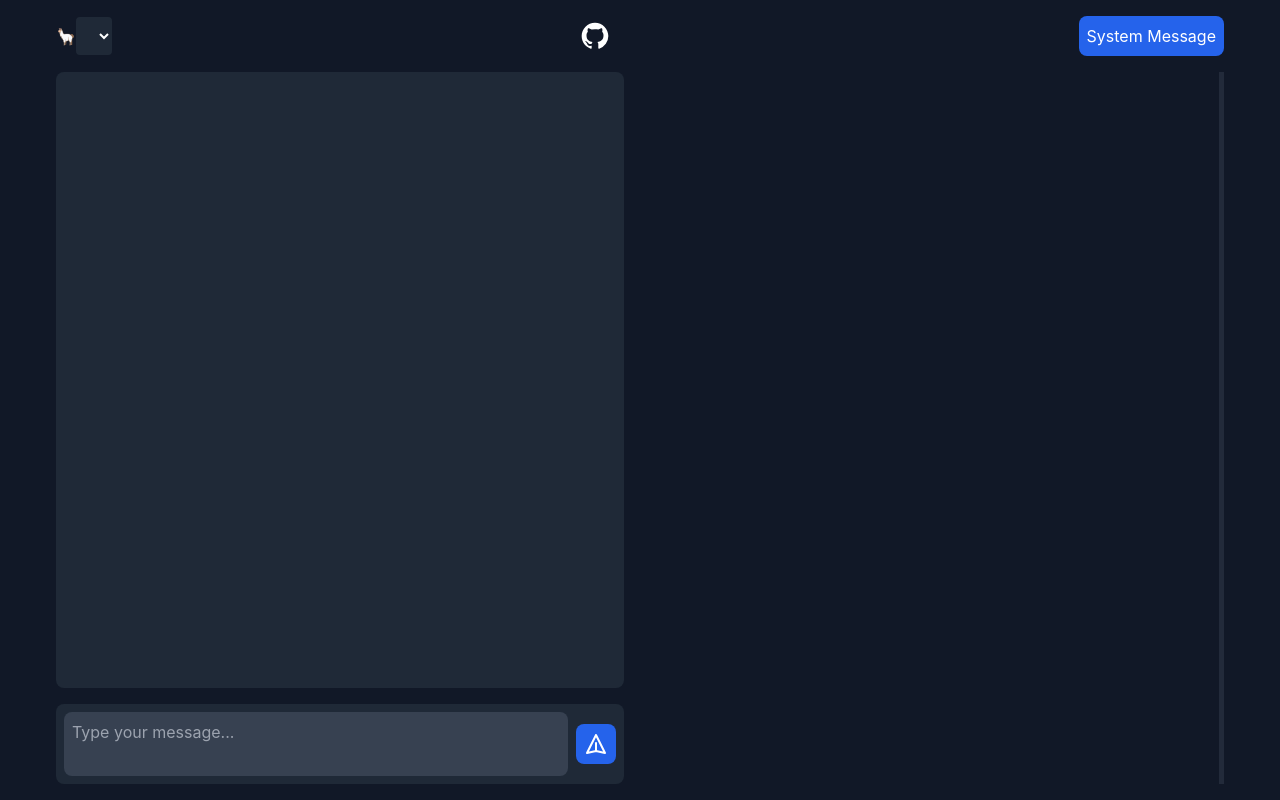
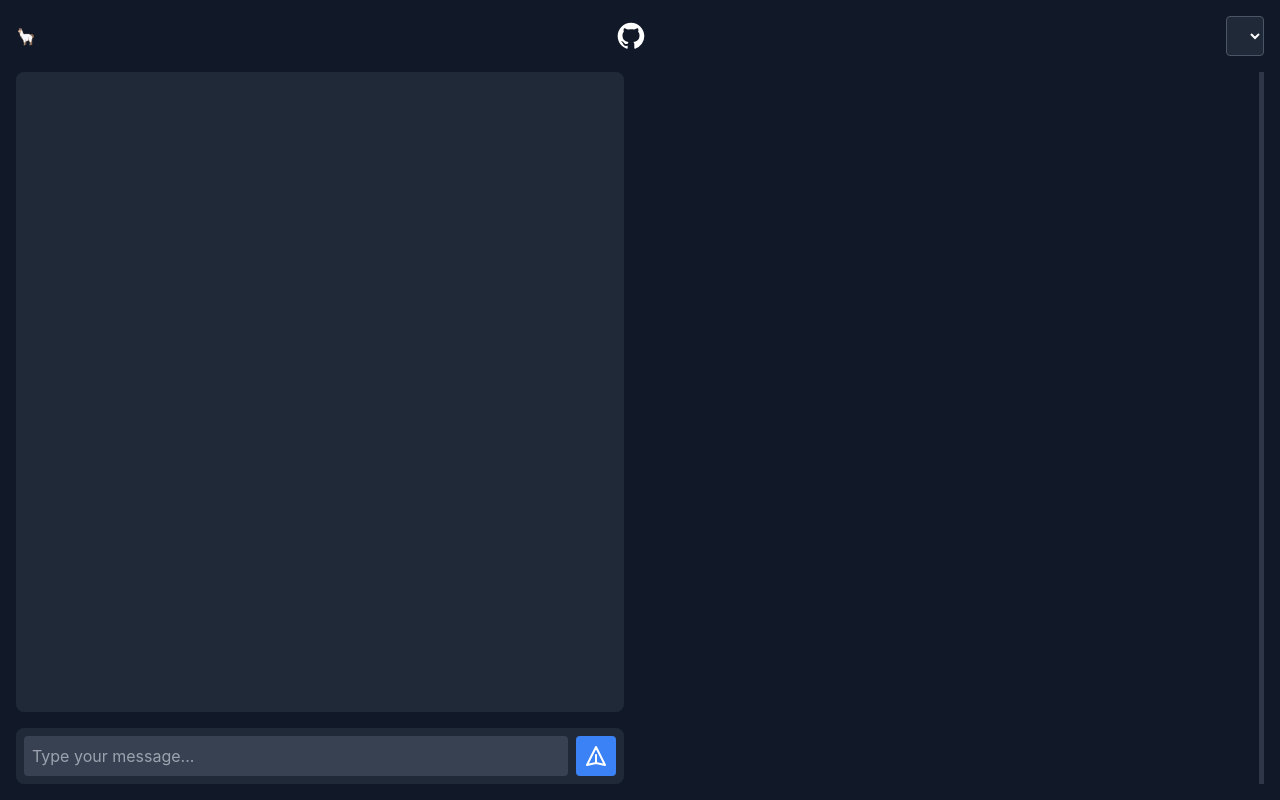
Before and after one commit to ArtyLLaMa/ArtyLLaMA, a Flask app: page / in a window 1280 px wide. Run offline with Flask 3, Linux system fonts and the light colour scheme; data that the repository does not hold is empty; parts of the project's set-up code (start-up, migrations or seed data) failed here and were passed over; some libraries are stand-ins or nearby versions.

Commit message:
feat: add Ollama support!

````diff
--- a/app.py
+++ b/app.py
@@ -1,5 +1,5 @@
 from flask import Flask, request, jsonify, render_template, Response, stream_with_context
-from llama_cpp import Llama
+#from llama_cpp import Llama
 import json
 import os
 import logging
@@ -11,39 +11,41 @@ app = Flask(__name__)
 logging.basicConfig(level=logging.DEBUG)
 logger = logging.getLogger(__name__)
 
-os.environ['LLAMA_METAL'] = '1'
-os.environ['LLAMA_ACCELERATE'] = '1'
+# os.environ['DLLAMA_CUBLAS'] = '1'
+# os.environ['LLAMA_ACCELERATE'] = '1'
 
 models = {}
 
-def initialize_models():
-    global models
-    models_dir = 'models'
-    for model_file in os.listdir(models_dir):
-        if model_file.endswith('.gguf'):
-            model_path = os.path.join(models_dir, model_file)
-            try:
-                models[model_file] = Llama(
-                    model_path=model_path,
-                    n_ctx=8192,
-                    n_threads=32,
-                    n_batch=512,
-                    n_gpu_layers=-1,
-                    use_mlock=True,
-                    use_mmap=True,
-                    low_vram=False,
-                    flash_attn=True,
-                    temperature=0.8,
-                    top_k=40,
-                    top_p=0.9,
-                    repetition_penalty=1.3,
-                    stop=["<|start_header_id|>", "<|end_header_id|>", "<|eot_id|>"]
-                )
-                logger.info(f"Loaded model: {model_file}")
-            except Exception as e:
-                logger.error(f"Error loading model {model_file}: {str(e)}")
+# def initialize_models():
+#     global models
+#     models_dir = 'models'
+#     for model_file in os.listdir(models_dir):
+#         if model_file.endswith('.gguf'):
+#             model_path = os.path.join(models_dir, model_file)
+#             try:
+#                 models[model_file] = Llama(
+#                 model_path=model_path,
+#                 n_ctx=8192,
+#                 n_threads=32,
+#                 n_batch=512,
+#                 n_gpu_layers=-1,  # This tells llama.cpp to use all GPU layers
+#                 use_mlock=True,
+#                 use_mmap=True,
+#                 low_vram=False,
+#                 offload_kqv=True,  # Offload key/query/value matrices to GPU memory
+#                 use_cuda=True,  # Enable CUDA support
+#                 temperature=0.8,
+#                 top_k=40,
+#                 top_p=0.9,
+#                 repetition_penalty=1.3,
+#                 stop=["<|start_header_id|>", "<|end_header_id|>", "<|eot_id|>"]
+#             )
 
-initialize_models()
+#                 logger.info(f"Loaded model: {model_file}")
+#             except Exception as e:
+#                 logger.error(f"Error loading model {model_file}: {str(e)}")
+
+# initialize_models()
 
 def format_prompt(system_message, user_message, chat_history=[]):
     formatted_prompt = ""
--- a/static/css/style.css
+++ b/static/css/style.css
@@ -23,6 +23,7 @@ main {
 #chat-history {
     scrollbar-width: thin;
     scrollbar-color: #4a5568 #2d3748;
+    transition: all 0.3s ease;
 }
 
 #chat-history::-webkit-scrollbar {
@@ -40,6 +41,12 @@ main {
 
 .message {
     max-width: 80%;
+    animation: fadeIn 0.3s ease-out;
+}
+
+@keyframes fadeIn {
+    from { opacity: 0; transform: translateY(10px); }
+    to { opacity: 1; transform: translateY(0); }
 }
 
 /* Input area */
@@ -98,12 +105,8 @@ textarea {
 
 /* Loading spinner */
 @keyframes spin {
-    0% {
-        transform: rotate(0deg);
-    }
-    100% {
-        transform: rotate(360deg);
-    }
+    0% { transform: rotate(0deg); }
+    100% { transform: rotate(360deg); }
 }
 
 .animate-spin {
@@ -140,6 +143,20 @@ textarea {
     font-style: italic;
 }
 
+/* Model selector styles */
+select {
+    background-color: #2d3748;
+    color: #e2e8f0;
+    padding: 0.5rem;
+    border-radius: 0.375rem;
+    border: 1px solid #4a5568;
+}
+
+select:focus {
+    outline: none;
+    border-color: #63b3ed;
+}
+
 /* Responsive styles */
 @media (max-width: 768px) {
     #artifact-panel {
--- a/static/js/main.js
+++ b/static/js/main.js
@@ -1,3 +1,17 @@
+async function fetchAvailableModels() {
+    try {
+      const response = await fetch('http://localhost:11434/api/tags');
+      if (!response.ok) {
+        throw new Error(`HTTP error! status: ${response.status}`);
+      }
+      const data = await response.json();
+      return data.models.map(model => model.name);
+    } catch (error) {
+      console.error('Error fetching models:', error);
+      return [];
+    }
+  }
+
   function chatApp() {
     return {
       chatHistory: [],
@@ -15,24 +29,11 @@ function chatApp() {
       isArtifactExpanded: false,
 
       async init() {
-          await this.fetchAvailableModels();
+        this.availableModels = await fetchAvailableModels();
         if (this.availableModels.length > 0) {
           this.selectedModel = this.availableModels[0];
         }
         this.initResizable();
-      },
-
-      async fetchAvailableModels() {
-          try {
-              const response = await fetch('/available_models');
-              this.availableModels = await response.json();
-          } catch (error) {
-              console.error('Error fetching available models:', error);
-          }
-      },
-
-      async changeModel() {
-          console.log(`Model changed to: ${this.selectedModel}`);
       },
 
       async sendMessage() {
@@ -45,14 +46,16 @@ function chatApp() {
         this.showArtifact = false;
 
         try {
-              const response = await fetch('/generate', {
+          const response = await fetch('http://localhost:11434/api/chat', {
             method: 'POST',
             headers: { 'Content-Type': 'application/json' },
             body: JSON.stringify({
-                      prompt: userMessage,
               model: this.selectedModel,
-                      system_message: this.systemMessage,
-                      chat_history: this.chatHistory
+              messages: this.chatHistory.map(msg => ({
+                role: msg.role,
+                content: msg.content
+              })),
+              stream: true
             })
           });
 
@@ -80,18 +83,26 @@ function chatApp() {
                 if (data.error) {
                   throw new Error(data.error);
                 }
-                          if (data.token) {
-                              aiResponse += data.token;
+                if (data.message && data.message.content) {
+                  aiResponse += data.message.content;
                   this.chatHistory[this.chatHistory.length - 1].content = aiResponse;
-                          }
-                          if (data.type === 'artifact') {
-                              this.addArtifact(data.data);
                 }
               } catch (parseError) {
                 console.error('Error parsing JSON:', parseError);
               }
             }
+
+            // Force a re-render of the chat history
+            this.chatHistory = [...this.chatHistory];
           }
+
+          // Check for artifacts in the response
+          const artifacts = this.extractArtifacts(aiResponse);
+          if (artifacts.length > 0) {
+            artifacts.forEach(artifact => this.addArtifact(artifact));
+            this.showArtifact = true;
+          }
+
         } catch (error) {
           console.error('Error:', error);
           this.chatHistory.push({ role: 'assistant', content: 'An error occurred while generating the response.', id: Date.now() + 2 });
@@ -104,24 +115,30 @@ function chatApp() {
         });
       },
 
+      extractArtifacts(response) {
+        const artifacts = [];
+        const regex = /```(\w+)?\n([\s\S]+?)\n```/g;
+        let match;
+        while ((match = regex.exec(response)) !== null) {
+          artifacts.push({
+            language: match[1] || 'text',
+            content: match[2]
+          });
+        }
+        return artifacts;
+      },
+
       addArtifact(data) {
         const artifact = {
-              filename: data.filename,
+          filename: `artifact_${Date.now()}.${data.language}`,
           content: data.content,
           isHtml: this.detectHtmlContent(data.content),
           showPreview: false
         };
         this.artifacts.push(artifact);
         this.currentArtifactIndex = this.artifacts.length - 1;
-          this.showArtifact = true;this.displayCurrentArtifact();
-
-          // Add artifact to chat history
-          this.chatHistory.push({
-              role: 'artifact',
-              content: artifact.filename,
-              id: Date.now() + 3,
-              artifactIndex: this.currentArtifactIndex
-          });
+        this.showArtifact = true;
+        this.displayCurrentArtifact();
       },
 
       displayCurrentArtifact() {
@@ -129,7 +146,7 @@ function chatApp() {
         const artifact = this.artifacts[this.currentArtifactIndex];
         const artifactContainer = document.getElementById('artifact-display');
         artifactContainer.innerHTML = `<pre><code>${this.escapeHtml(artifact.content)}</code></pre>`;
-          this.isHtmlContent = artifact.isHtml;
+        this.isHtmlContent = this.detectHtmlContent(artifact.content);
         this.showHtmlPreview = false;
       },
 
--- a/templates/index.html
+++ b/templates/index.html
@@ -1,44 +1,41 @@
 <!DOCTYPE html>
-<html lang="en" x-data="chatApp()">
+<html lang="en">
 <head>
     <meta charset="UTF-8">
     <meta name="viewport" content="width=device-width, initial-scale=1.0">
-    <title>ArtyLLaMA 🦙 - Craft Conversations, Create Content</title>
-    <link href="https://cdn.jsdelivr.net/npm/tailwindcss@2.2.19/dist/tailwind.min.css" rel="stylesheet">
-    <link rel="stylesheet" href="/static/css/style.css">
-    <script src="https://cdn.jsdelivr.net/npm/alpinejs@3.x.x/dist/cdn.min.js" defer></script>
+    <title>ArtyLLaMA Chat</title>
+    <script src="https://cdn.tailwindcss.com"></script>
+    <script defer src="https://cdn.jsdelivr.net/npm/alpinejs@3.x.x/dist/cdn.min.js"></script>
+    <link rel="stylesheet" href="static/css/style.css">
 </head>
-<body class="bg-gray-900 text-gray-100">
-    <div class="container mx-auto p-4 h-screen flex flex-col">
-        <header class="flex justify-between items-center mb-4">
+<body class="bg-gray-900 text-white">
+    <div x-data="chatApp()" x-init="init()" class="container mx-auto p-4 h-screen flex flex-col">
+        <div class="flex justify-between items-center mb-4">
             <div class="flex items-center">
-                <p>🦙</p>
-                <select x-model="selectedModel" @change="changeModel()" class="bg-gray-800 text-white p-2 rounded">
+                🦙
+            </div>
+            <div class="text-center">
+                <a href="https://github.com/kroonen/ArtyLLaMA" class="text-white hover:text-blue-300 transition-colors duration-200" target="_blank">
+                    <svg class="h-8 w-8" fill="currentColor" viewBox="0 0 24 24" aria-hidden="true">
+                        <path fill-rule="evenodd" d="M12 2C6.477 2 2 6.484 2 12.017c0 4.425 2.865 8.18 6.839 9.504.5.092.682-.217.682-.483 0-.237-.008-.868-.013-1.703-2.782.605-3.369-1.343-3.369-1.343-.454-1.158-1.11-1.466-1.11-1.466-.908-.62.069-.608.069-.608 1.003.07 1.531 1.032 1.531 1.032.892 1.53 2.341 1.088 2.91.832.092-.647.35-1.088.636-1.338-2.22-.253-4.555-1.113-4.555-4.951 0-1.093.39-1.988 1.029-2.688-.103-.253-.446-1.272.098-2.65 0 0 .84-.27 2.75 1.026A9.564 9.564 0 0112 6.844c.85.004 1.705.115 2.504.337 1.909-1.296 2.747-1.027 2.747-1.027.546 1.379.202 2.398.1 2.651.64.7 1.028 1.595 1.028 2.688 0 3.848-2.339 4.695-4.566 4.943.359.309.678.92.678 1.855 0 1.338-.012 2.419-.012 2.747 0 .268.18.58.688.482A10.019 10.019 0 0022 12.017C22 6.484 17.522 2 12 2z" clip-rule="evenodd"></path>
+                    </svg>
+                </a>
+            </div>
+            <div>
+                <select x-model="selectedModel" class="bg-gray-800 text-white rounded p-2">
                     <template x-for="model in availableModels" :key="model">
                         <option :value="model" x-text="model"></option>
                     </template>
                 </select>
             </div>
-            <div class="text-center">
-                <a href="https://github.com/kroonen/ArtyLLaMA" target="_blank" class="text-white hover:text-blue-300 transition-colors duration-200">
-                    <svg class="h-8 w-8" fill="currentColor" viewBox="0 0 24 24" aria-hidden="true">
-                        <path fill-rule="evenodd" d="M12 2C6.477 2 2 6.484 2 12.017c0 4.425 2.865 8.18 6.839 9.504.5.092.682-.217.682-.483 0-.237-.008-.868-.013-1.703-2.782.605-3.369-1.343-3.369-1.343-.454-1.158-1.11-1.466-1.11-1.466-.908-.62.069-.608.069-.608 1.003.07 1.531 1.032 1.531 1.032.892 1.53 2.341 1.088 2.91.832.092-.647.35-1.088.636-1.338-2.22-.253-4.555-1.113-4.555-4.951 0-1.093.39-1.988 1.029-2.688-.103-.253-.446-1.272.098-2.65 0 0 .84-.27 2.75 1.026A9.564 9.564 0 0112 6.844c.85.004 1.705.115 2.504.337 1.909-1.296 2.747-1.027 2.747-1.027.546 1.379.202 2.398.1 2.651.64.7 1.028 1.595 1.028 2.688 0 3.848-2.339 4.695-4.566 4.943.359.309.678.92.678 1.855 0 1.338-.012 2.419-.012 2.747 0 .268.18.58.688.482A10.019 10.019 0 0022 12.017C22 6.484 17.522 2 12 2z" clip-rule="evenodd" />
-                    </svg>
-                </a>
-            </div>
-            <button @click="showSystemMessage = !showSystemMessage" class="bg-blue-600 text-white p-2 rounded-lg">
-                System Message
-            </button>
-        </header>
+        </div>
 
         <div x-show="showSystemMessage" class="mb-4">
-            <textarea x-model="systemMessage"
-                      class="w-full p-2 bg-gray-800 text-white rounded-lg"
-                      placeholder="Enter system message to initialize AI..."></textarea>
+            <textarea x-model="systemMessage" class="w-full bg-gray-800 text-white rounded p-2" placeholder="Enter system message..."></textarea>
         </div>
 
-        <main class="flex-grow flex space-x-4 overflow-hidden relative">
-            <section class="flex-1 flex flex-col min-w-0">
+        <div class="flex-grow flex space-x-4 overflow-hidden relative" role="main">
+            <div class="section flex-1 flex flex-col min-w-0">
                 <div id="chat-history" class="flex-grow overflow-y-auto mb-4 space-y-2 p-4 bg-gray-800 rounded-lg">
                     <template x-for="message in chatHistory" :key="message.id">
                         <div :class="{'bg-gray-700': message.role === 'user', 'bg-gray-600': message.role === 'assistant', 'bg-blue-600': message.role === 'artifact'}" class="p-3 rounded-lg">
@@ -46,78 +43,66 @@
                                 <span x-text="message.content"></span>
                             </template>
                             <template x-if="message.role === 'artifact'">
-                                <button @click="openArtifact(message.artifactIndex)" class="text-white hover:underline">
-                                    <span x-text="message.content"></span>
+                                <span x-text="message.content" @click="openArtifact(message.artifactIndex)" class="cursor-pointer">
                                     <svg class="inline-block w-4 h-4 ml-1" fill="none" stroke="currentColor" viewBox="0 0 24 24" xmlns="http://www.w3.org/2000/svg">
                                         <path stroke-linecap="round" stroke-linejoin="round" stroke-width="2" d="M10 6H6a2 2 0 00-2 2v10a2 2 0 002 2h10a2 2 0 002-2v-4M14 4h6m0 0v6m0-6L10 14"></path>
                                     </svg>
-                                </button>
+                                </span>
                             </template>
                         </div>
                     </template>
                 </div>
                 <div class="flex items-center space-x-2 bg-gray-800 p-2 rounded-lg">
-                    <textarea x-model="userInput" @keydown.enter.prevent="sendMessage()"
-                              class="flex-grow p-2 bg-gray-700 rounded-lg text-white"
-                              placeholder="Type your message..."></textarea>
-                    <button @click="sendMessage()" class="p-2 bg-blue-600 text-white rounded-lg">
+                    <textarea x-model="userInput" @keydown.enter.prevent="sendMessage()" class="flex-grow bg-gray-700 text-white rounded p-2 resize-none" rows="1" placeholder="Type your message..."></textarea>
+                    <button @click="sendMessage()" class="bg-blue-500 text-white rounded p-2">
                         <svg class="h-6 w-6" fill="none" stroke="currentColor" viewBox="0 0 24 24">
-                            <path stroke-linecap="round" stroke-linejoin="round" stroke-width="2" d="M12 19l9 2-9-18-9 18 9-2zm0 0v-8"/>
+                            <path stroke-linecap="round" stroke-linejoin="round" stroke-width="2" d="M12 19l9 2-9-18-9 18 9-2zm0 0v-8"></path>
                         </svg>
                     </button>
                 </div>
-            </section>
+            </div>
 
-            <section id="artifact-panel" class="flex-1 bg-gray-800 rounded-lg p-4 transform transition-all duration-300 ease-in-out"
-                     :class="{'translate-x-0 w-1/2': showArtifact, 'translate-x-full w-0': !showArtifact}">
+            <div id="artifact-panel" class="section flex-1 bg-gray-800 rounded-lg p-4 transform transition-all duration-300 ease-in-out" :class="{'translate-x-0 w-1/2': showArtifact, 'translate-x-full w-0': !showArtifact}">
                 <div class="flex justify-between items-center mb-4">
                     <h2 class="text-xl font-bold">Artifact Display</h2>
                     <div class="flex space-x-2">
-                        <button @click="toggleArtifactExpansion()" class="p-1 bg-gray-700 rounded-full">
+                        <button @click="toggleArtifactExpansion()" class="text-white">
                             <svg class="h-6 w-6" fill="none" stroke="currentColor" viewBox="0 0 24 24">
-                                <path stroke-linecap="round" stroke-linejoin="round" stroke-width="2" d="M4 8V4m0 0h4M4 4l5 5m11-1V4m0 0h-4m4 0l-5 5M4 16v4m0 0h4m-4 0l5-5m11 5l-5-5m5 5v-4m0 4h-4" />
+                                <path stroke-linecap="round" stroke-linejoin="round" stroke-width="2" d="M4 8V4m0 0h4M4 4l5 5m11-1V4m0 0h-4m4 0l-5 5M4 16v4m0 0h4m-4 0l5-5m11 5l-5-5m5 5v-4m0 4h-4"></path>
                             </svg>
                         </button>
-                        <button @click="previousArtifact()" class="p-1 bg-gray-700 rounded-full" :disabled="currentArtifactIndex <= 0">
+                        <button @click="previousArtifact()" class="text-white">
                             <svg class="h-6 w-6" fill="none" stroke="currentColor" viewBox="0 0 24 24">
-                                <path stroke-linecap="round" stroke-linejoin="round" stroke-width="2" d="M15 19l-7-7 7-7" />
+                                <path stroke-linecap="round" stroke-linejoin="round" stroke-width="2" d="M15 19l-7-7 7-7"></path>
                             </svg>
                         </button>
-                        <button @click="nextArtifact()" class="p-1 bg-gray-700 rounded-full" :disabled="currentArtifactIndex >= artifacts.length - 1">
+                        <button @click="nextArtifact()" class="text-white">
                             <svg class="h-6 w-6" fill="none" stroke="currentColor" viewBox="0 0 24 24">
-                                <path stroke-linecap="round" stroke-linejoin="round" stroke-width="2" d="M9 5l7 7-7 7" />
+                                <path stroke-linecap="round" stroke-linejoin="round" stroke-width="2" d="M9 5l7 7-7 7"></path>
                             </svg>
                         </button>
-                        <button @click="minimizeArtifact()" class="p-1 bg-gray-700 rounded-full">
+                        <button @click="minimizeArtifact()" class="text-white">
                             <svg class="h-6 w-6" fill="none" stroke="currentColor" viewBox="0 0 24 24">
-                                <path stroke-linecap="round" stroke-linejoin="round" stroke-width="2" d="M6 18L18 6M6 6l12 12" />
+                                <path stroke-linecap="round" stroke-linejoin="round" stroke-width="2" d="M6 18L18 6M6 6l12 12"></path>
                             </svg>
                         </button>
                     </div>
                 </div>
                 <div class="mb-4 flex space-x-2">
-                    <button @click="copyArtifact()" class="p-2 bg-blue-600 text-white rounded-lg">
-                        Copy Code
-                    </button>
-                    <button @click="toggleHtmlPreview()" x-show="isHtmlContent" class="p-2 bg-green-600 text-white rounded-lg">
+                    <button @click="copyArtifact()" class="bg-blue-500 text-white rounded px-4 py-2">Copy Code</button>
+                    <button x-show="isHtmlContent" @click="toggleHtmlPreview()" class="bg-green-500 text-white rounded px-4 py-2">
                         Toggle HTML Preview
                     </button>
                 </div>
-                <div id="artifact-display" class="overflow-y-auto h-full" x-show="!showHtmlPreview">
-                    <!-- Artifact content will be inserted here -->
-                </div>
-                <div id="html-preview" class="overflow-y-auto h-full bg-white text-black p-4 rounded"
-                     x-show="showHtmlPreview" style="min-height: 200px;">
-                    <!-- HTML preview will be rendered here -->
-                </div>
-            </section>
-        </main>
+                <div id="artifact-display" class="overflow-y-auto h-full" x-show="!showHtmlPreview"></div>
+                <div id="html-preview" class="overflow-y-auto h-full bg-white text-black p-4 rounded" x-show="showHtmlPreview" style="min-height: 200px;"></div>
+            </div>
+        </div>
 
-        <div x-show="isLoading" class="fixed inset-0 bg-black bg-opacity-50 flex items-center justify-center">
+        <div class="fixed inset-0 bg-black bg-opacity-50 flex items-center justify-center" x-show="isLoading">
             <div class="animate-spin rounded-full h-32 w-32 border-t-2 border-b-2 border-white"></div>
         </div>
     </div>
-
-    <script src="/static/js/main.js"></script>
+    <script src="static/js/main.js"></script>
 </body>
 </html>
````
Lines whose indentation alone changed are shown as unchanged.
